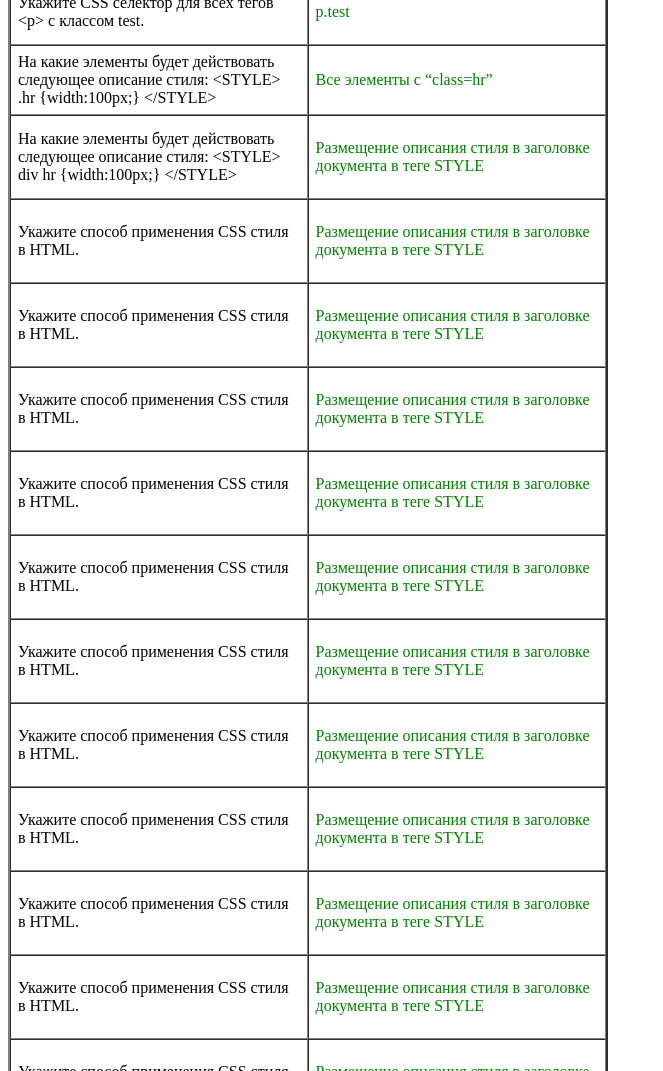
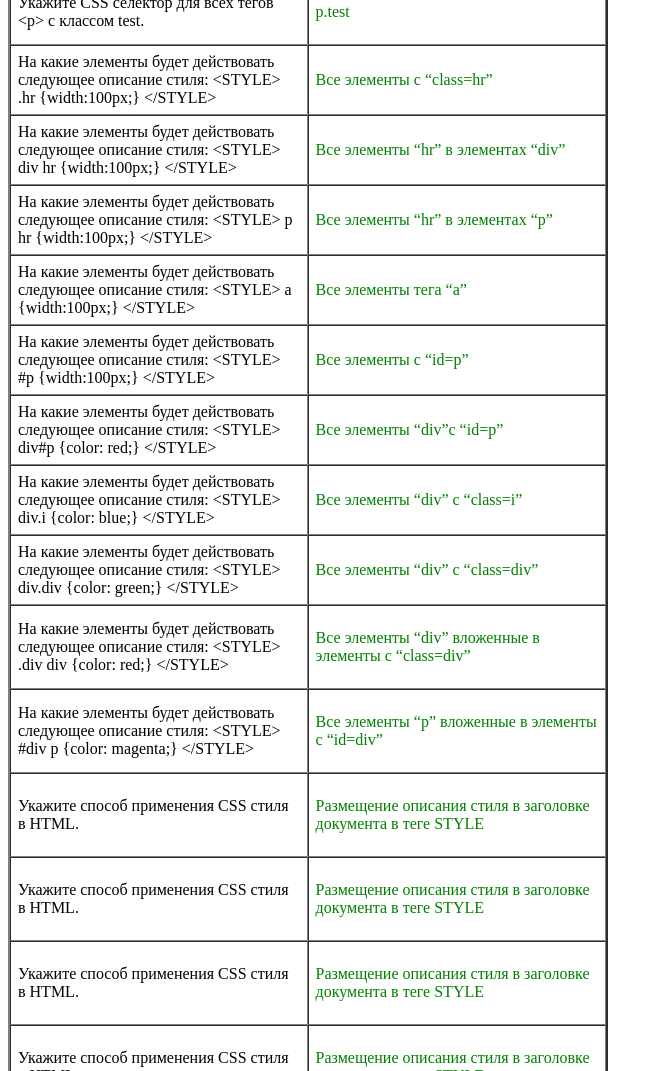
Before and after one commit to MickevichYura/mickevichyura.github.io, a plain HTML site: page page.html in a window 1280 px wide. Shown: the part 720-1791 px from the top of the page, without its empty margins (0-663 px from the left). Drawn offline with nearby package versions, Linux system fonts and the light colour scheme.

Commit message:
20 questions

```diff
--- a/page.html
+++ b/page.html
@@ -56,15 +56,15 @@
 	<tr><td>Укажите CSS селектор для тега &lt;p&gt; вложенного в тег &lt;a&gt;.</td><td> <p> a p </p></td></tr>
 	<tr><td>Укажите CSS селектор для всех тегов &lt;p&gt; с классом test.</td><td> <p> p.test </p></td></tr>
 	<tr><td> На какие элементы будет действовать следующее описание стиля: &lt;STYLE&gt; .hr {width:100px;} &lt;/STYLE&gt; </td><td> <p> Все элементы с “class=hr” </p></td></tr>
-	<tr><td>На какие элементы будет действовать следующее описание стиля: &lt;STYLE&gt; div hr {width:100px;} &lt;/STYLE&gt; </td><td> <p> Размещение описания стиля в заголовке документа в теге STYLE </p></td></tr>
-	<tr><td>Укажите способ применения CSS стиля в HTML.</td><td> <p> Размещение описания стиля в заголовке документа в теге STYLE </p></td></tr>
-	<tr><td>Укажите способ применения CSS стиля в HTML.</td><td> <p> Размещение описания стиля в заголовке документа в теге STYLE </p></td></tr>
-	<tr><td>Укажите способ применения CSS стиля в HTML.</td><td> <p> Размещение описания стиля в заголовке документа в теге STYLE </p></td></tr>
-	<tr><td>Укажите способ применения CSS стиля в HTML.</td><td> <p> Размещение описания стиля в заголовке документа в теге STYLE </p></td></tr>
-	<tr><td>Укажите способ применения CSS стиля в HTML.</td><td> <p> Размещение описания стиля в заголовке документа в теге STYLE </p></td></tr>
-	<tr><td>Укажите способ применения CSS стиля в HTML.</td><td> <p> Размещение описания стиля в заголовке документа в теге STYLE </p></td></tr>
-	<tr><td>Укажите способ применения CSS стиля в HTML.</td><td> <p> Размещение описания стиля в заголовке документа в теге STYLE </p></td></tr>
-	<tr><td>Укажите способ применения CSS стиля в HTML.</td><td> <p> Размещение описания стиля в заголовке документа в теге STYLE </p></td></tr>
+	<tr><td>На какие элементы будет действовать следующее описание стиля: &lt;STYLE&gt; div hr {width:100px;} &lt;/STYLE&gt; </td><td> <p> Все элементы “hr” в элементах “div”</p></td></tr>
+	<tr><td>На какие элементы будет действовать следующее описание стиля: &lt;STYLE&gt; p hr {width:100px;} &lt;/STYLE&gt;</td><td> <p> Все элементы “hr” в элементах “p” </p></td></tr>
+	<tr><td>На какие элементы будет действовать следующее описание стиля: &lt;STYLE&gt; a {width:100px;} &lt;/STYLE&gt;</td><td> <p> Все элементы тега “a” </p></td></tr>
+	<tr><td>На какие элементы будет действовать следующее описание стиля: &lt;STYLE&gt; #p {width:100px;} &lt;/STYLE&gt;</td><td> <p> Все элементы с “id=p” </p></td></tr>
+	<tr><td>На какие элементы будет действовать следующее описание стиля: &lt;STYLE&gt; div#p {color: red;} &lt;/STYLE&gt;</td><td> <p> Все элементы “div”с “id=p” </p></td></tr>
+	<tr><td>На какие элементы будет действовать следующее описание стиля: &lt;STYLE&gt; div.i {color: blue;} &lt;/STYLE&gt;</td><td> <p> Все элементы “div” c “class=i” </p></td></tr>
+	<tr><td>На какие элементы будет действовать следующее описание стиля: &lt;STYLE&gt; div.div {color: green;} &lt;/STYLE&gt;</td><td> <p> Все элементы “div” c “class=div” </p></td></tr>
+	<tr><td>На какие элементы будет действовать следующее описание стиля: &lt;STYLE&gt; .div div {color: red;} &lt;/STYLE&gt;</td><td> <p> Все элементы “div” вложенные в элементы с “class=div” </p></td></tr>
+	<tr><td>На какие элементы будет действовать следующее описание стиля: &lt;STYLE&gt; #div p {color: magenta;} &lt;/STYLE&gt;</td><td> <p> Все элементы “p” вложенные в элементы с “id=div” </p></td></tr>
 	<tr><td>Укажите способ применения CSS стиля в HTML.</td><td> <p> Размещение описания стиля в заголовке документа в теге STYLE </p></td></tr>
 	<tr><td>Укажите способ применения CSS стиля в HTML.</td><td> <p> Размещение описания стиля в заголовке документа в теге STYLE </p></td></tr>
 	<tr><td>Укажите способ применения CSS стиля в HTML.</td><td> <p> Размещение описания стиля в заголовке документа в теге STYLE </p></td></tr>
```
